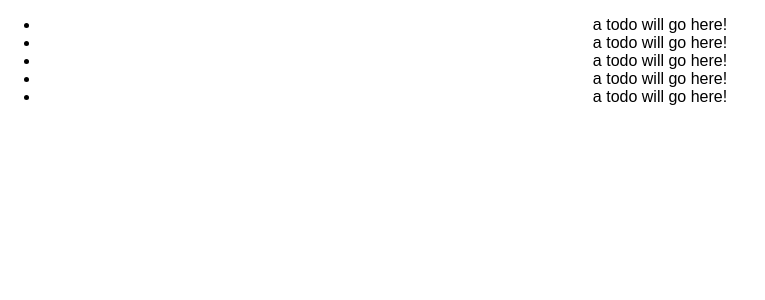
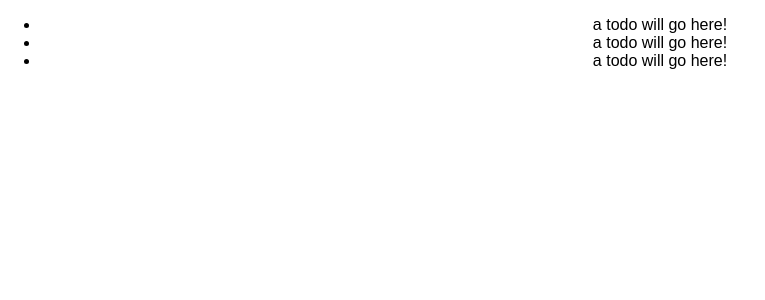
Before and after one commit to ctrachte/React-To-Do, a React (Create React App) app: page / in a window 1280 px wide. Shown: the top 300 px of the page, without its empty margins (0-765 px from the left). Built offline with nearby package versions, Linux system fonts and the light colour scheme.

Commit message:
add notes, remove old to-dos

```diff
--- a/src/App.js
+++ b/src/App.js
@@ -20,10 +20,8 @@ class App extends Component {
     return (
       <div className="App">
         <ul>
-          <ToDo />
-          <ToDo />
           { this.state.todos.map( (todo, index) =>
-            <ToDo key={ index } />
+            <ToDo key={ index } /> //  each child of an array or iterator needs to have a key with a unique value. The key gives React a reliable way of distinguishing between array items.
             // The .map() method iterates through the items in an array and returns a new array,
             // and we can use it to convert raw data into an array of JSX elements that React will render into HTML.
           )}
```
